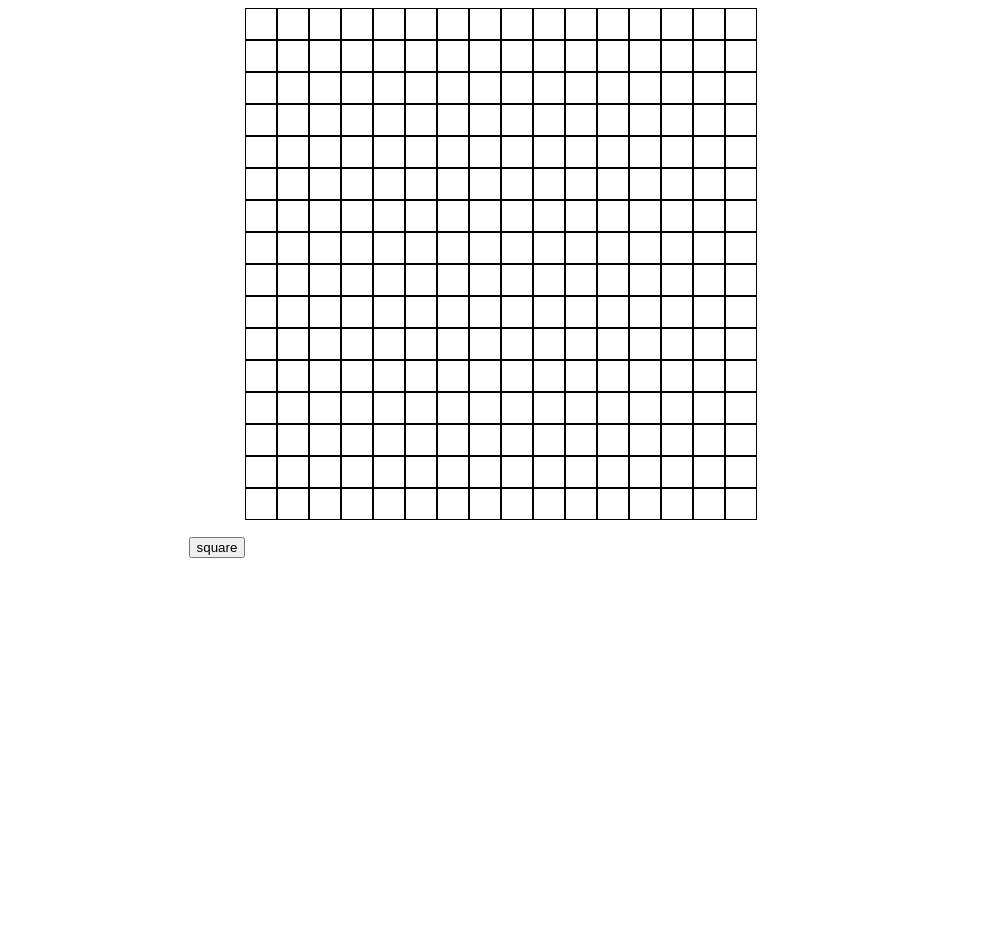
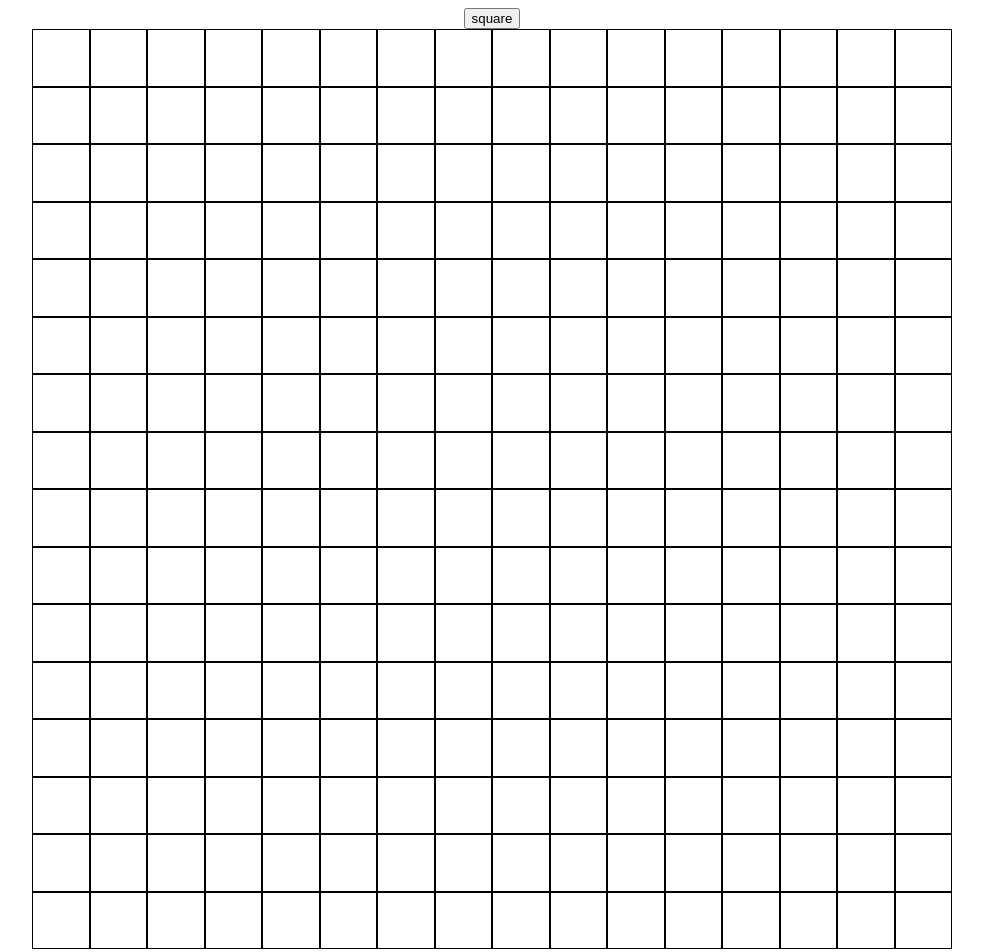
Before and after one commit to k351/Etch-a-Sketch, a plain HTML site: page index.html in a window 1280 px wide. Shown: the whole page, without its empty margins (148-1131 px from the left). Before the commit the page ends 800 px from the top, so only its background shows below. Drawn offline with Linux system fonts and the light colour scheme.

Commit message:
Make container the same size when square size change Use width 100 % and aspect-ration: 1 / 1 for the grid and square css

```diff
--- a/style.css
+++ b/style.css
@@ -1,18 +1,23 @@
 body {
   display: flex;
+  flex-direction: column;
   justify-content: center;
-  align-items: end;
+  align-items: center;
 }
 
 .container {
   display: flex;
-  justify-content: stretch;
-  width: 550px;
-  height: 550px;
+  flex-wrap: wrap;
+  width: 920px;
+}
+
+.grid {
+  width: 100%;
+  display: flex;
 }
 
 .square {
-  width: 30px;
-  height: 30px;
+  width: 100%;
+  aspect-ratio: 1 / 1;
   border: 1px black solid;
 }
```
